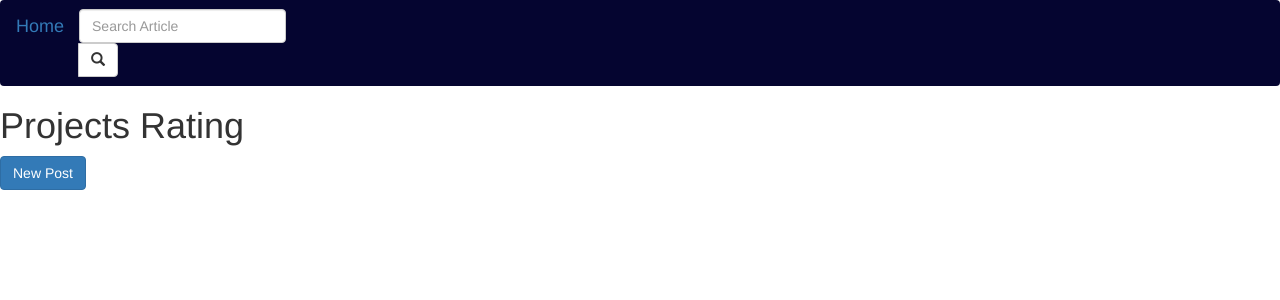
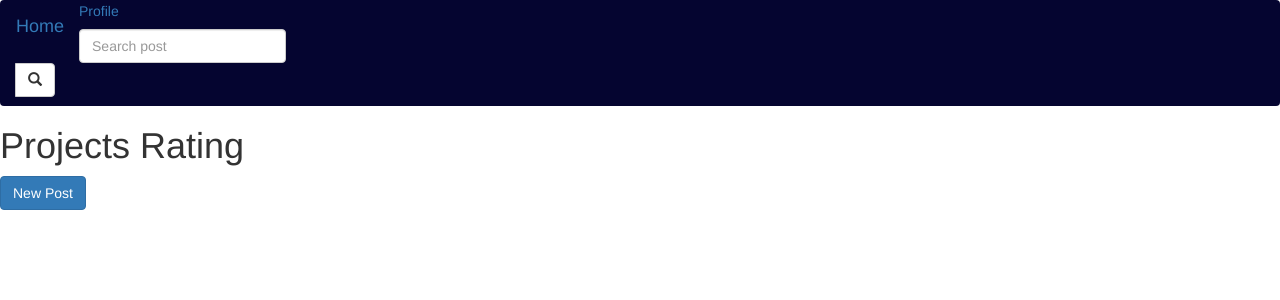
Before and after one commit to dennis027/Projects-Rating, a Django app: page / in a window 1280 px wide. Shown: the top 300 px of the page. Run offline with Django 3.2, Linux system fonts and the light colour scheme; the visitor is signed in with stand-in values (Sample User, id 1); data that the repository does not hold is empty; some libraries are stand-ins or nearby versions.

Commit message:
adding a updated search function

```diff
--- a/projects/forms.py
+++ b/projects/forms.py
@@ -21,7 +21,7 @@ class RegistrationForm(UserCreationForm):
 class NewPostForm(forms.ModelForm):
     class Meta:
         model= Post
-        fields=['title','url','live','image','author']
+        fields=['title','repo_url','live_link','image','author']
         widgets={
 
         }
@@ -52,3 +52,6 @@ class RatingsForm(forms.ModelForm):
     class Meta:
         model = Rating
         fields = ['design', 'usability', 'content']
+
+
+#<a class="dropdown-item text-center" href="{% url 'profile' user.username %}">Profile</a>
--- a/projects/models.py
+++ b/projects/models.py
@@ -4,8 +4,8 @@ from django.utils import timezone
 # Create your models here.class Post(models.Model):
 class Post(models.Model):
     title = models.CharField(max_length=200)
-    url = models.CharField(max_length=200)
-    live = models.CharField(max_length=200)
+    repo_url = models.CharField(max_length=200)
+    live_link = models.CharField(max_length=200)
     pub_date = models.DateTimeField(default=timezone.now)
     author= models.ForeignKey(User,on_delete = models.CASCADE)
     image= models.ImageField(upload_to='MEDIA/')
@@ -16,8 +16,8 @@ class Post(models.Model):
 
     @classmethod
     def search_by_title(cls,search_term):
-        posts = cls.objects.filter(title__icontains=search_term)
-        return posts
+        post = cls.objects.filter(title__icontains=search_term)
+        return post
 
 
 class Profile(models.Model):
--- a/projects/templates/index.html
+++ b/projects/templates/index.html
@@ -32,8 +32,8 @@
 
 
 
+{% endif %}
 
-{% endif %}
-<a class="dropdown-item text-center" href="{% url 'profile' user.username %}">Profile</a>
+
 {% endfor %}
 {% endblock %}
--- a/projects/templates/navbar.html
+++ b/projects/templates/navbar.html
@@ -1,15 +1,16 @@
 <nav class="navbar navbar-light bg-light justify-content-between">
     <a class="navbar-brand" href="/">Home</a>
+    <a class="dropdown-item text-center" href="{% url 'profile' %}">Profile</a>
     <form class="navbar-form" role="search" action="{% url 'search_results' %}
     <div class="input-group">
-        <input type="text" class="form-control" placeholder="Search Article" name="article">
+        <input type="text" class="form-control" placeholder="Search post" name="post">
         <div class="input-group-btn">
           <button class="btn btn-default" type="submit"><i class="glyphicon glyphicon-search"></i></button>
         </div>
       </div>
     </form>
     <div class="dropdown-menu dropdown-primary" aria-labelledby="navbarDropdownMenuLink">
-      <a class="dropdown-item text-center" href="{% url 'profile' %}">Profile</a>
+
       <hr>
 
 
--- a/projects/templates/profile.html
+++ b/projects/templates/profile.html
@@ -1,6 +1,6 @@
 
 {% extends 'base.html' %}
-{% load crispy_forms_tags %}
+
 {% block content %}
 
 <div class="container" style="margin-top:7%;">
--- a/projects/urls.py
+++ b/projects/urls.py
@@ -9,14 +9,15 @@ from django.urls import path
 
 urlpatterns=[
     url(r'^$',views.index, name='index'),
+
     url('register/',views.register, name='registration'),
     url('login/', auth_views.LoginView.as_view(), name='login'),
-    url(r'profile/', views.profile, name='profile'),
+    url(r'profile/',views.profile, name='profile'),
     url(r'^create/', views.create, name="create"),
-    url(r'^search/', views.search_results, name='search_results'),
-    path('search/', views.search_results, name='search_results'),
-    path('<username>/profile', views.user_profile, name='userprofile'),
-    path('<username>/profile/', views.profile, name='profile'),
+    url(r'^search/', views.search_results, name='search_results')
+    # path('search/', views.search_results, name='search_results'),
+    # path('<username>/profile', views.user_profile, name='userprofile'),
+
     ]
 
 if settings.DEBUG:
--- a/projects/views.py
+++ b/projects/views.py
@@ -16,58 +16,59 @@ from django.contrib.auth.models import User
 
 @login_required(login_url='/accounts/login/')
 def index(request):
+    post = request.GET.get('post')
     posts = Post.objects.order_by('-votes_total')
-    # # rates = RateModel.objects.order_by('user')
-    # # avg = RateModel.objects.aggregate(design = Avg('design'), usability = Avg('usability'), content = Avg('content'))
-    # # dict = {'records': posts, 'rates': rates, 'avg': avg}
-    # ratings = Rating.objects.filter(user=request.user, post=post).first()
-    # rating_status = None
-    # if ratings is None:
-    #     rating_status = False
-    # else:
-    #     rating_status = True
-    # if request.method == 'POST':
-    #     form = RatingsForm(request.POST)
-    #     if form.is_valid():
-    #         rate = form.save(commit=False)
-    #         rate.user = request.user
-    #         rate.post = post
-    #         rate.save()
-    #         post_ratings = Rating.objects.filter(post=post)
+    # rates = RateModel.objects.order_by('user')
+    # avg = RateModel.objects.aggregate(design = Avg('design'), usability = Avg('usability'), content = Avg('content'))
+    # dict = {'records': posts, 'rates': rates, 'avg': avg}
+    ratings = Rating.objects.filter(user=request.user, post=post).first()
+    rating_status = None
+    if ratings is None:
+        rating_status = False
+    else:
+        rating_status = True
+    if request.method == 'POST':
+        form = RatingsForm(request.POST)
+        if form.is_valid():
+            rate = form.save(commit=False)
+            rate.user = request.user
+            rate.post = post
+            rate.save()
+            post_ratings = Rating.objects.filter(post=post)
 
-    #         design_ratings = [d.design for d in post_ratings]
-    #         design_average = sum(design_ratings) / len(design_ratings)
+            design_ratings = [d.design for d in post_ratings]
+            design_average = sum(design_ratings) / len(design_ratings)
 
-    #         usability_ratings = [us.usability for us in post_ratings]
-    #         usability_average = sum(usability_ratings) / len(usability_ratings)
+            usability_ratings = [us.usability for us in post_ratings]
+            usability_average = sum(usability_ratings) / len(usability_ratings)
 
-    #         content_ratings = [content.content for content in post_ratings]
-    #         content_average = sum(content_ratings) / len(content_ratings)
+            content_ratings = [content.content for content in post_ratings]
+            content_average = sum(content_ratings) / len(content_ratings)
 
-    #         score = (design_average + usability_average + content_average) / 3
-    #         print(score)
-    #         rate.design_average = round(design_average, 2)
-    #         rate.usability_average = round(usability_average, 2)
-    #         rate.content_average = round(content_average, 2)
-    #         rate.score = round(score, 2)
-    #         rate.save()
-    #         return HttpResponseRedirect(request.path_info)
-    # else:
-    #     form = RatingsForm()
-    # params = {
-    #     'post': post,
-    #     'rating_form': form,
-    #     'rating_status': rating_status
+            score = (design_average + usability_average + content_average) / 3
+            print(score)
+            rate.design_average = round(design_average, 2)
+            rate.usability_average = round(usability_average, 2)
+            rate.content_average = round(content_average, 2)
+            rate.score = round(score, 2)
+            rate.save()
+            return HttpResponseRedirect(request.path_info)
+    else:
+        form = RatingsForm()
+    params = {
+        'post': post,
+        'rating_form': form,
+        'rating_status': rating_status
 
-    # }
+    }
     return render(request, 'index.html', {'posts':posts,})#context=dict
 
-@login_required(login_url='/accounts/login/')
-def profile(request):
+# @login_required(login_url='/accounts/login/')
+# def profile(request):
 
 
-    posts = Post.objects.order_by('-votes_total')
-    return render(request, 'index.html', {'posts':posts})
+#     posts = Post.objects.order_by('-votes_total')
+#     return render(request, 'index.html', {'posts':posts})
 
 
 
@@ -129,15 +130,19 @@ def search_results(request):
         searched_posts = Post.search_by_title(search_term)
         message = f"{search_term}"
 
-        return render(request, 'posts/search.html',{"message":message,"articles": searched_posts})
+        return render(request, 'posts/search.html',{"message":message,"posts": searched_posts})
 
     else:
         message = "You haven't searched for any term"
         return render(request, 'posts/search.html',{"message":message})
 
 @login_required(login_url='/accounts/login/')
-def profile(request, username):
-    return render(request, 'profile.html',{"username":username})
+def profile(request):
+    current_user = request.user
+    # p = Project.objects.filter(user=current_user.id).all
+    return render(request, 'profile.html')
+
+    return render(request, 'profile.html')
 
 
 def user_profile(request, username):
--- a/reddit/settings.py
+++ b/reddit/settings.py
@@ -40,6 +40,7 @@ INSTALLED_APPS = [
             'projects',
             'bootstrap3',
                 'cloudinary',
+                'crispy_forms',
 
 
 ]
```
Also changed, not shown: projects/templates/posts/search.html (+19 -2 lines), projects/migrations/0010_auto_20210721_0826.py (added).
